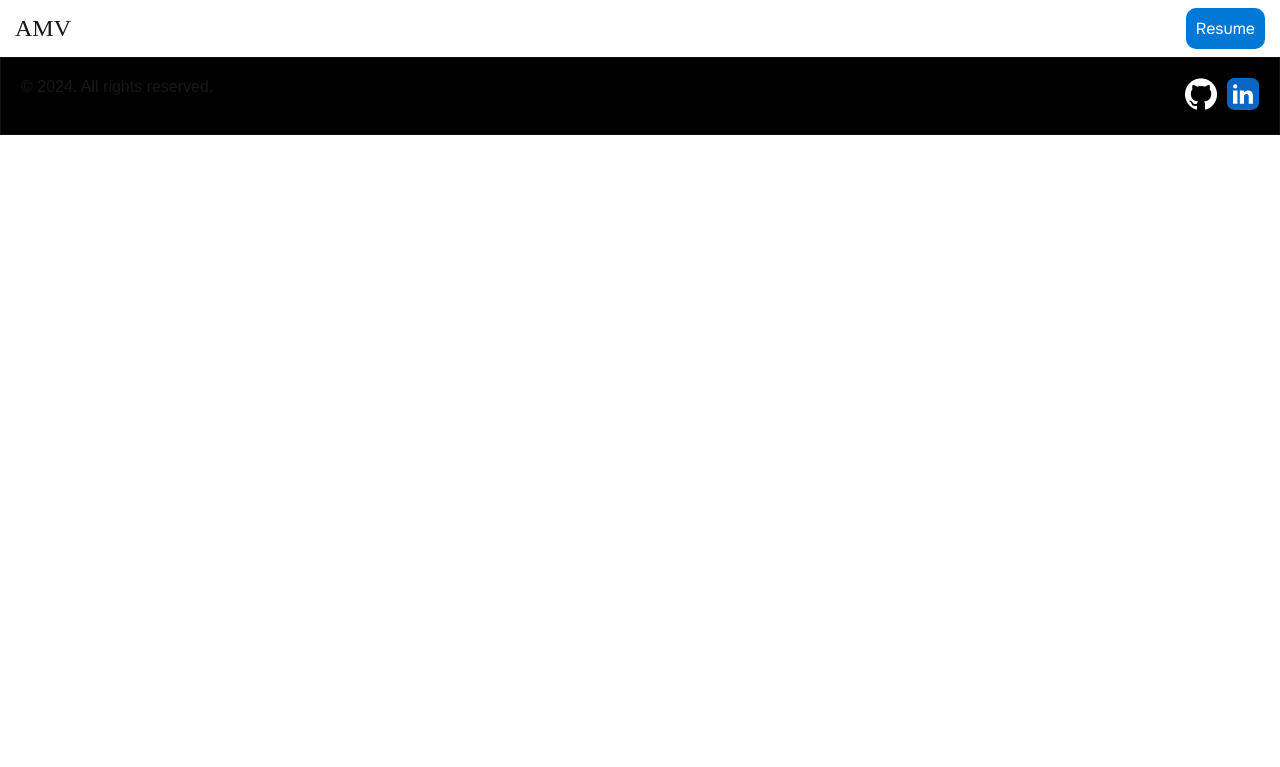
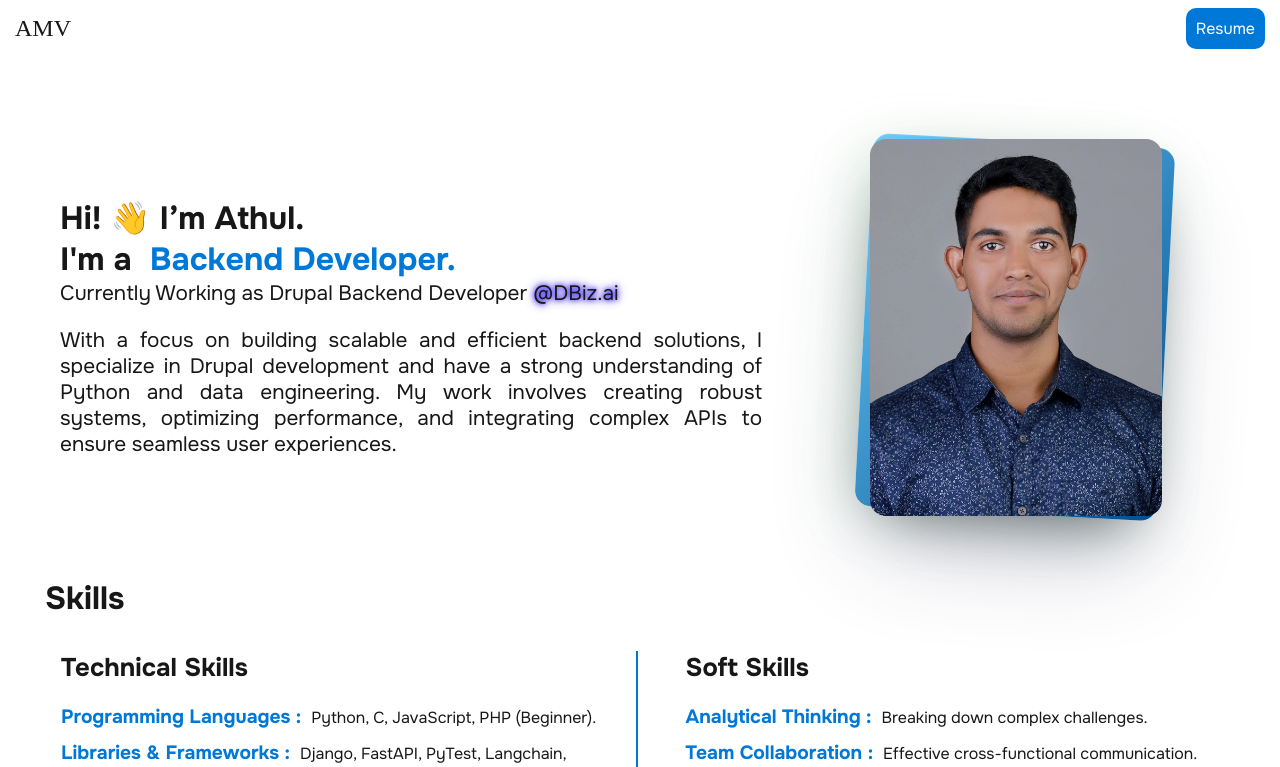
Before and after one commit to Athulmathew01/Portfolio, a Next.js app: page / in a window 1280 px wide. Shown: the top 767 px of the page. Built offline with nearby package versions, Linux system fonts and the light colour scheme; a web font is replaced by a local one.

Commit message:
trying to get the loader

```diff
--- a/src/app/page.jsx
+++ b/src/app/page.jsx
@@ -1,6 +1,7 @@
+'use client';
 import Image from "next/image";
 import styles from "./page.module.css";
-import React from "react";
+import React, { useEffect, useState } from "react";
 import Cube from "./SlidingText";
 import Link from "next/link";
 import Experince from "./ExperinceSection/Experience";
@@ -9,6 +10,7 @@ import ContactForm from "./ContactMe/ContactMe";
 import { ToastContainer } from "react-toastify";
 import "react-toastify/dist/ReactToastify.css";
 import ScrollToTopButton from "./Scrolltotop";
+import Loading from "./loading";
 
 
 
@@ -54,8 +56,24 @@ const projectData = [
     },
 ];
 
-export default async function Home() {
-  await new Promise((resolve) => setTimeout(resolve, 6000));
+export default function Home() {
+  const [isLoading, setIsLoading] = useState(true);
+
+  useEffect(() => {
+    // Simulate a delay or wait for assets
+    const timer = setTimeout(() => {
+      setIsLoading(false);
+    }, 2000); // Replace with actual loading logic if needed
+
+    return () => clearTimeout(timer); // Cleanup the timer
+  }, []);
+
+  if (isLoading) {
+    return (
+      <Loading/>
+    );
+  }
+  // await new Promise((resolve) => setTimeout(resolve, 6000));
   return (
     <div className={styles.page}>
       <div className={styles.WrapperContainer} id="about">
```
